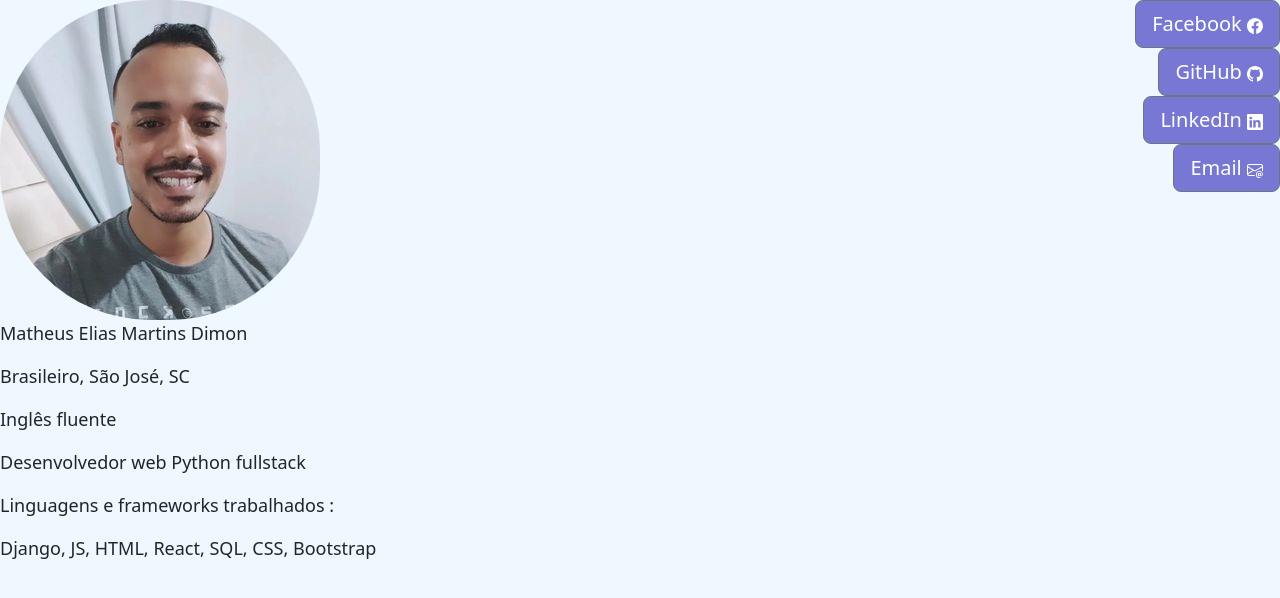
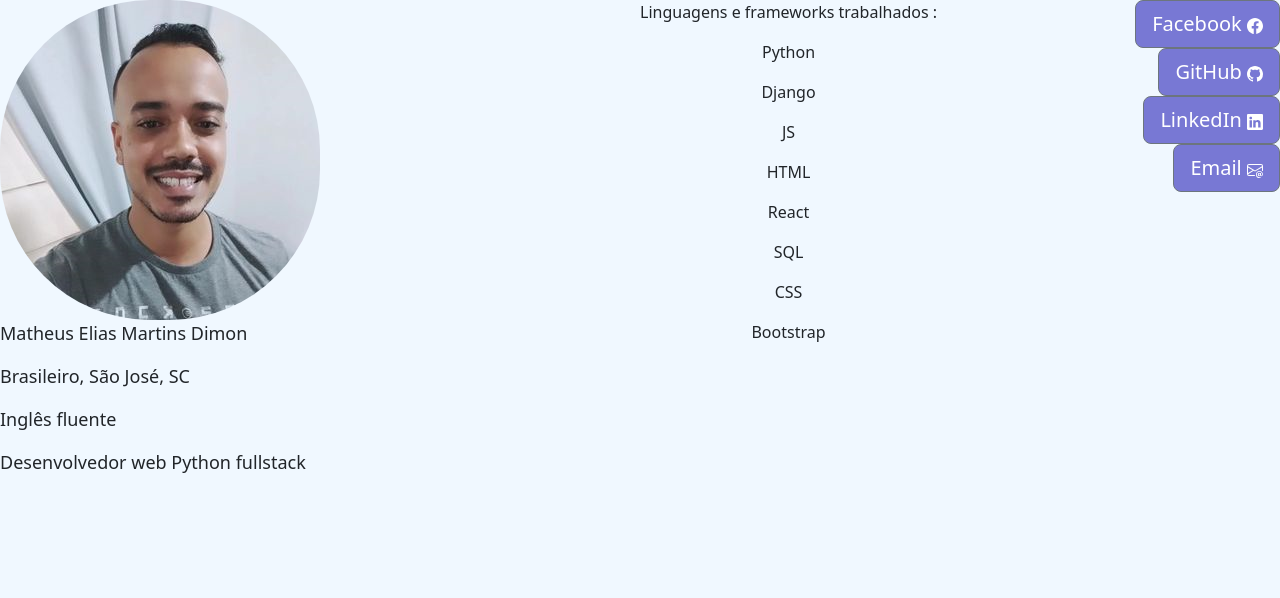
Before and after one commit to Matheus-Dimon/Matheus-Dimon.github.io, a Django app: page /me in a window 1280 px wide. Shown: the top 598 px of the page. Run offline with Django 4.2, Linux system fonts and the light colour scheme.

Commit message:
posicionamento lista de ferramentas

```diff
--- a/static/css/indexstyle.css
+++ b/static/css/indexstyle.css
@@ -7,7 +7,6 @@
   text-align: left;
   border-radius: 150px;
   display: block;
-
 }
 
 #background{
@@ -17,10 +16,17 @@
 
 .btn.btn-secondary.btn-lg{
   background-color: rgb(120, 120, 212);
-
 }
 
 #fonte{
   color: inherit;
   text-decoration: none;
   }
+.ferramentas {
+    position: absolute;
+    text-align: center;
+    align-items: center;
+    top : 0;
+    bottom: 100%;
+    margin-left: 50%;
+}
--- a/templates/index.html
+++ b/templates/index.html
@@ -17,14 +17,26 @@
         <img src="{% static 'img/mefoto.png' %}" alt="logotipo" id="foto" class="foto">
     </div>
 
+    <div class="ferramentas">
+      <p>Linguagens e frameworks trabalhados :</p>
+      <p>Python
+      <p>Django</p>
+      <p>JS </p>
+      <p> HTML </p>
+      <p>React </p>
+      <p>SQL </p>
+      <p>CSS</p>
+      <p>Bootstrap</p>
+    </div>
+
     <div id="sobre">
         <p>Matheus Elias Martins Dimon</p>
         <p>Brasileiro, São José, SC</p>
         <p>Inglês fluente</p>
         <p>Desenvolvedor web Python fullstack</p>
-        <p>Linguagens e frameworks trabalhados :</p>
-        <p>Django, JS, HTML, React, SQL, CSS, Bootstrap</p>
     </div>
+
+
 
     <div class="fixed-top d-flex flex-column justify-content-end align-items-end">
         <button class="btn btn-secondary btn-lg" type="button">
```
